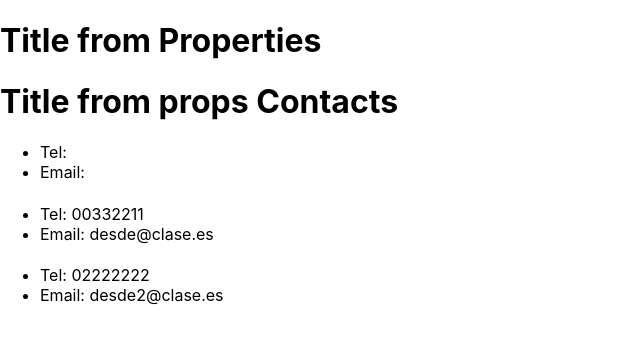
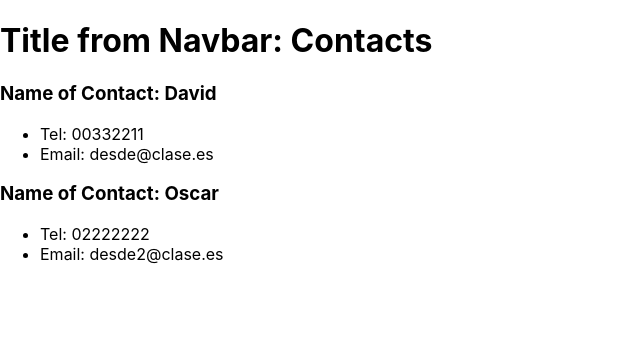
Before and after one commit to F4hdC/React_First_Project, a React (Create React App) app: page / in a window 1280 px wide. Shown: the top 342 px of the page, without its empty margins (0-640 px from the left). Built offline with nearby package versions, Linux system fonts and the light colour scheme.

Commit message:
CreateObjectToProps

```diff
--- a/src/App.js
+++ b/src/App.js
@@ -8,10 +8,9 @@ function App() {
       {/*<header className="App-header">
         <img src={logo} className="App-logo" alt="logo" />
         </header>*/}
-      <Navbar title="Title from Properties"/>
-      <Contacts title="Title from props Contacts"/>
-      <Contacts tel="00332211" email="desde@clase.es"/>
-      <Contacts tel="02222222" email="desde2@clase.es"/>
+      <Navbar title="Title from Navbar: Contacts"/>
+      <Contacts name="David" tel="00332211" email="desde@clase.es"/>
+      <Contacts name="Oscar" tel="02222222" email="desde2@clase.es"/>
     </div>
   );
 }
--- a/src/components/contacts/contacts.js
+++ b/src/components/contacts/contacts.js
@@ -3,12 +3,13 @@ import React, { Component } from 'react'
 // Para pasar los parametros a una clase, basta con llamarlo con this.props
 class Contacts extends Component {
     render() {
+        const {name,tel,email} = this.props;
         return (
             <div>
-                <h1>{this.props.title}</h1>
+                <h3>Name of Contact: {name}</h3>
                 <ul>
-                    <li>Tel: {this.props.tel}</li>
-                    <li>Email: {this.props.email}</li>
+                    <li>Tel: {tel}</li>
+                    <li>Email: {email}</li>
                 </ul>
             </div>
         )
--- a/src/components/navbar/Navbar.js
+++ b/src/components/navbar/Navbar.js
@@ -2,9 +2,11 @@ import React from 'react'
 
 // Para pasar parametros a una funcion, hay que añadirlos dentro de los parentesis
 const Navbar = (parametros) => {
+    // Creo un objeto para no repetir escribir parametros.....
+    const { title } = parametros;
     return (
         <div>
-            <h1>{parametros.title}</h1>
+            <h1>{title}</h1>
         </div>
     )
 }
```
